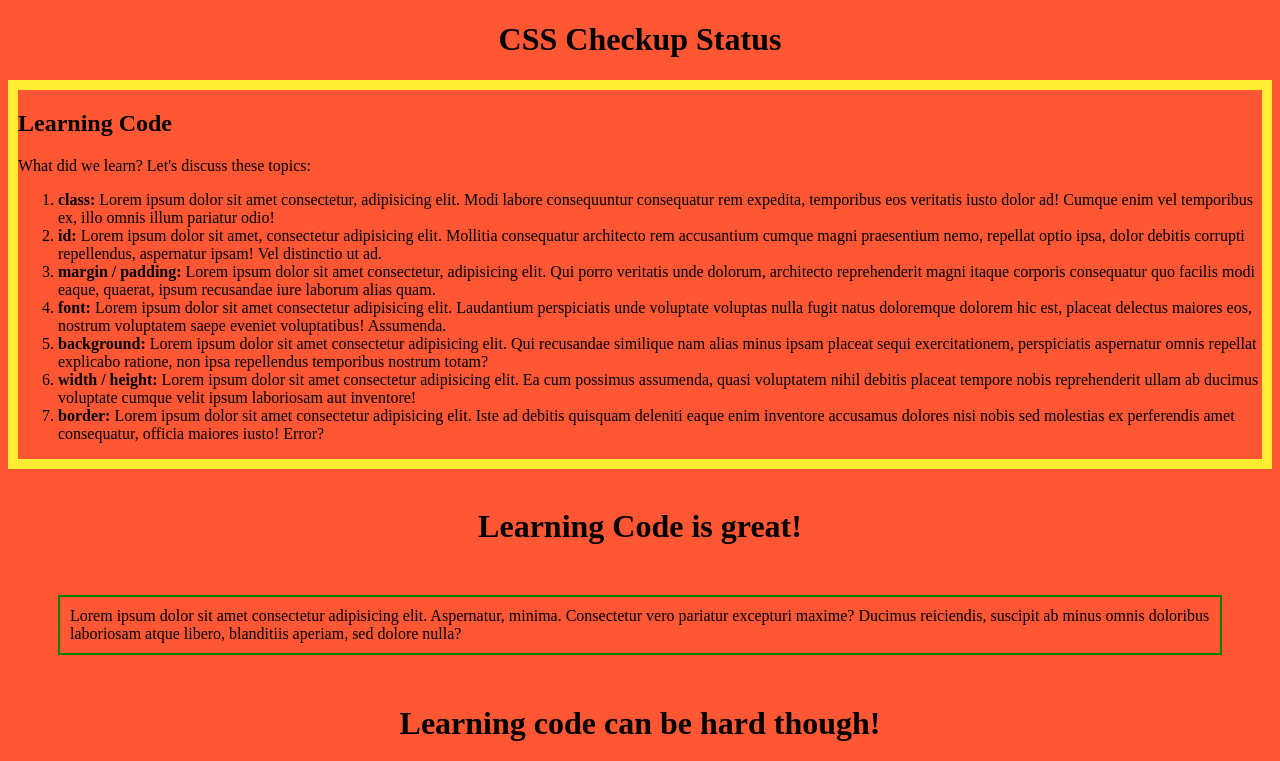
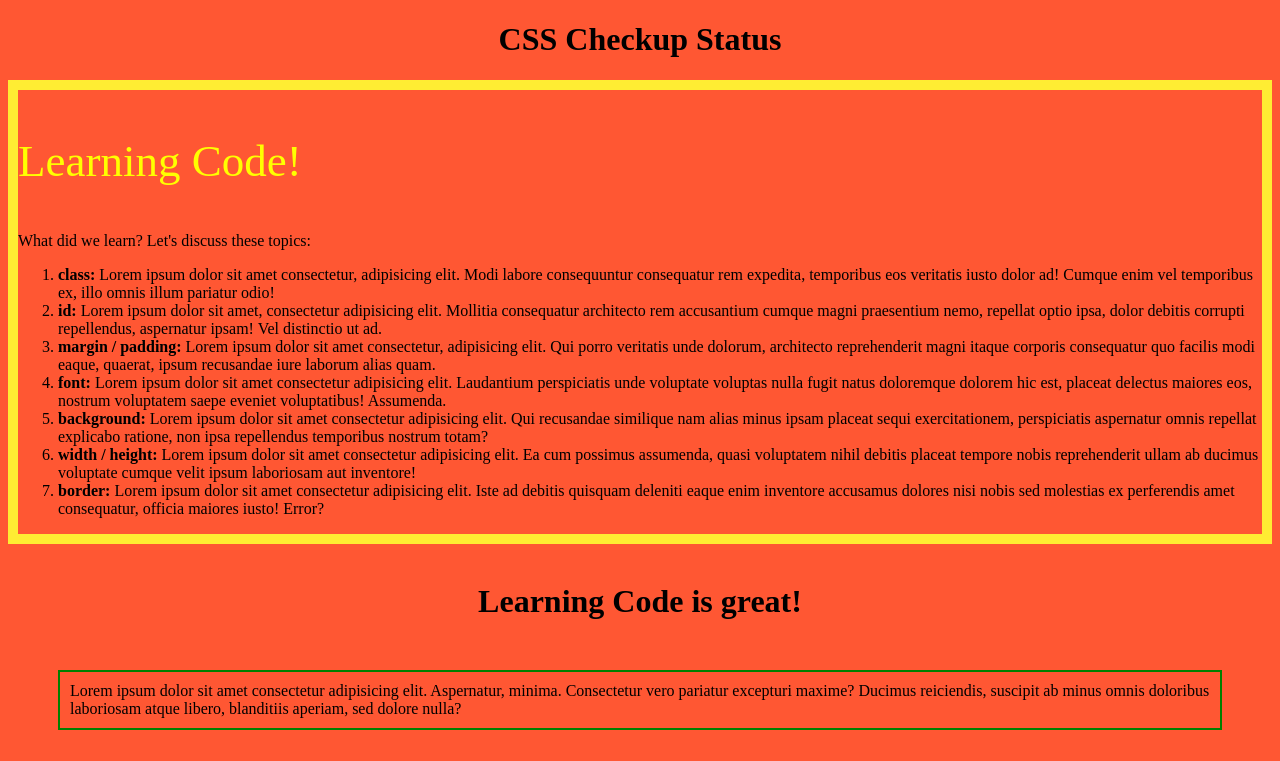
Before and after one commit to BraydenBridgeman/CSSCheckup, a plain HTML site: page index.html in a window 1280 px wide. Shown: the top 761 px of the page. Drawn offline with Linux system fonts and the light colour scheme.

Commit message:
added id set

```diff
--- a/index.html
+++ b/index.html
@@ -8,7 +8,7 @@
 <h1>CSS Checkup Status</h1>
     <div class="wrapper">
 
-        <h2>Learning Code</h2>
+        <p id="number-one">Learning Code!</p>
         <p>What did we learn? Let's discuss these topics: </p>
         <ol>
             <li><b>class: </b>Lorem ipsum dolor sit amet consectetur, adipisicing elit. Modi labore consequuntur consequatur rem expedita, temporibus eos veritatis iusto dolor ad! Cumque enim vel temporibus ex, illo omnis illum pariatur odio!</li>
@@ -33,5 +33,6 @@
         <h1>Learning code can be hard though!</h1>
         <p id="padding-class2">Lorem, ipsum dolor sit amet consectetur adipisicing elit. Magni, voluptatibus! Natus iure tenetur nemo tempora molestiae officia fuga! Illo impedit esse quasi voluptate ipsa quidem itaque molestiae earum sit modi?</p>
     </div>
+
 </body>
 </html>
--- a/main.css
+++ b/main.css
@@ -29,3 +29,8 @@ h1{
     margin: 10px 10px 10px 10px;
     padding: 10px 20px 20px 20px;
 }
+/* 3 */
+#number-one{
+    Color: yellow;
+    Font-size: 45px;
+}
```
